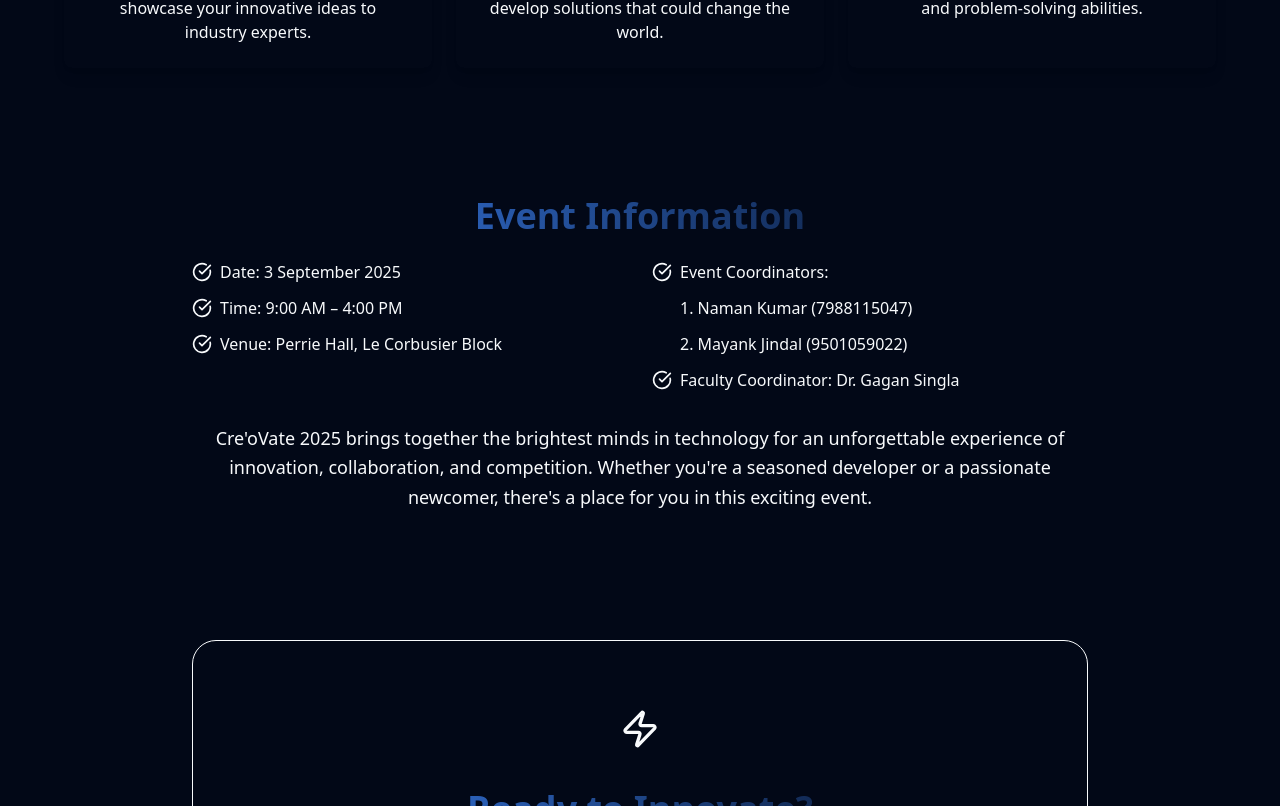
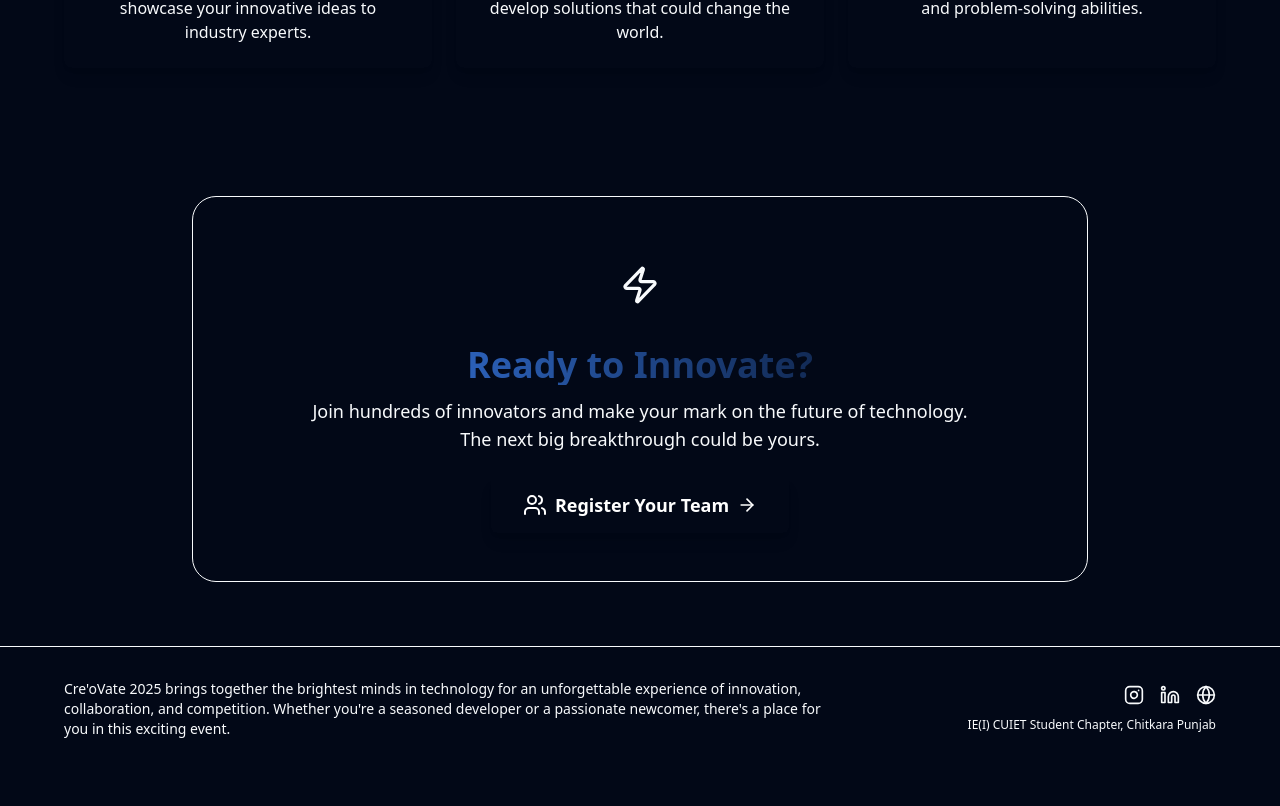
Before and after one commit to SehajveerSingh2005/ieicuiet-ideathon-2025, a Next.js app: page / in a window 1280 px wide. Shown: the part 874-1680 px from the top of the page. After the commit the page ends 1645 px from the top, so only its background shows below. Built offline with nearby package versions, Linux system fonts and the light colour scheme; no server answers; the database is empty.

Commit message:
style: Added global footer

```diff
--- /dev/null
+++ b/app/components/Footer.tsx
@@ -0,0 +1,53 @@
+import Link from 'next/link';
+import { Instagram, Linkedin, Globe } from 'lucide-react';
+
+export default function Footer() {
+  return (
+    <footer className="bg-muted/50 border-t border-border py-8 px-4">
+      <div className="container mx-auto max-w-6xl">
+        <div className="flex flex-col md:flex-row justify-between items-center gap-6">
+          <div className="text-center md:text-left">
+            <p className="text-sm text-muted-foreground max-w-3xl">
+              Cre'oVate 2025 brings together the brightest minds in technology for an unforgettable experience of innovation, collaboration, and competition. Whether you're a seasoned developer or a passionate newcomer, there's a place for you in this exciting event.
+            </p>
+          </div>
+
+          <div className="flex flex-col items-center md:items-end">
+            <div className="flex space-x-4 mb-3">
+              <Link
+                href="https://www.instagram.com/ieicuiet/"
+                target="_blank"
+                rel="noopener noreferrer"
+                className="text-muted-foreground hover:text-primary transition-colors"
+                aria-label="Instagram"
+              >
+                <Instagram className="w-5 h-5" />
+              </Link>
+              <Link
+                href="https://www.linkedin.com/in/ieiciet/"
+                target="_blank"
+                rel="noopener noreferrer"
+                className="text-muted-foreground hover:text-primary transition-colors"
+                aria-label="LinkedIn"
+              >
+                <Linkedin className="w-5 h-5" />
+              </Link>
+              <Link
+                href="https://iei-cuiet.vercel.app/"
+                target="_blank"
+                rel="noopener noreferrer"
+                className="text-muted-foreground hover:text-primary transition-colors"
+                aria-label="Website"
+              >
+                <Globe className="w-5 h-5" />
+              </Link>
+            </div>
+            <p className="text-xs text-muted-foreground">
+              IE(I) CUIET Student Chapter, Chitkara Punjab
+            </p>
+          </div>
+        </div>
+      </div>
+    </footer>
+  );
+}
--- a/app/layout.tsx
+++ b/app/layout.tsx
@@ -2,6 +2,7 @@ import type { Metadata } from "next";
 import { Geist, Geist_Mono } from "next/font/google";
 import "./globals.css";
 import Header from "./components/Header";
+import Footer from "./components/Footer";
 import { FirebaseAuthProvider } from "./context/FirebaseAuthContext";
 import { FirebaseFirestoreProvider } from "./context/FirebaseFirestoreContext";
 import { AdminAuthProvider } from "./context/AdminAuthContext";
@@ -54,6 +55,7 @@ export default function RootLayout({
                   <LeaderboardVisibilityProvider>
                     <Header />
                     <main>{children}</main>
+                    <Footer />
                   </LeaderboardVisibilityProvider>
                 </VotingControlProvider>
               </AdminAuthProvider>
--- a/app/page.tsx
+++ b/app/page.tsx
@@ -128,54 +128,7 @@ export default function HomePage() {
         </div>
       </section>
 
-      {/* Event Information Section */}
-      <section className="py-16 px-4 bg-muted/10">
-        <div className="container mx-auto max-w-4xl text-center">
-          <h2 className="text-2xl sm:text-3xl md:text-4xl font-bold gradient-text mb-6">
-            Event Information
-          </h2>
 
-          <div className="grid grid-cols-1 md:grid-cols-2 gap-6 mb-8">
-            <div className="space-y-3">
-              <div className="flex items-center space-x-2">
-                <CheckCircle className="w-5 h-5 text-success flex-shrink-0" />
-                <span className="text-base">Date: 3 September 2025</span>
-              </div>
-              <div className="flex items-center space-x-2">
-                <CheckCircle className="w-5 h-5 text-success flex-shrink-0" />
-                <span className="text-base">Time: 9:00 AM – 4:00 PM</span>
-              </div>
-              <div className="flex items-center space-x-2">
-                <CheckCircle className="w-5 h-5 text-success flex-shrink-0" />
-                <span className="text-base">Venue: Perrie Hall, Le Corbusier Block</span>
-              </div>
-            </div>
-
-            <div className="space-y-3">
-              <div className="flex items-center space-x-2">
-                <CheckCircle className="w-5 h-5 text-success flex-shrink-0" />
-                <span className="text-base">Event Coordinators:</span>
-              </div>
-              <div className="flex items-center space-x-2 pl-7">
-                <span className="text-base">1. Naman Kumar (7988115047)</span>
-              </div>
-              <div className="flex items-center space-x-2 pl-7">
-                <span className="text-base">2. Mayank Jindal (9501059022)</span>
-              </div>
-              <div className="flex items-center space-x-2">
-                <CheckCircle className="w-5 h-5 text-success flex-shrink-0" />
-                <span className="text-base">Faculty Coordinator: Dr. Gagan Singla</span>
-              </div>
-            </div>
-          </div>
-
-          <p className="text-base sm:text-lg text-muted-foreground leading-relaxed">
-            Cre'oVate 2025 brings together the brightest minds in technology for an unforgettable
-            experience of innovation, collaboration, and competition. Whether you're a seasoned developer
-            or a passionate newcomer, there's a place for you in this exciting event.
-          </p>
-        </div>
-      </section>
 
       {/* CTA Section */}
       <section className="py-16 px-4">
```
